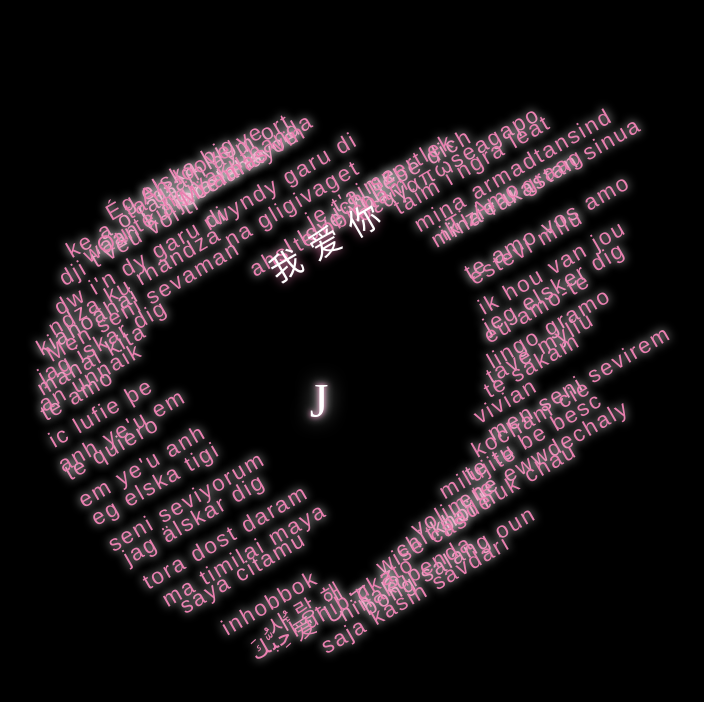
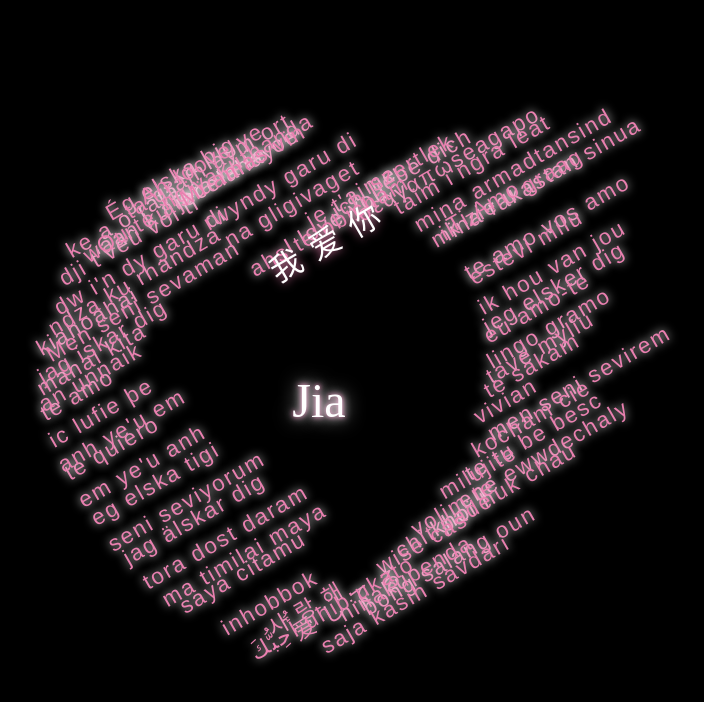
Before and after one commit to ailianjia/ailianjia.github.io, a plain HTML site: page index.html in a window 1280 px wide. Shown: the whole page, without its empty margins (385-1089 px from the left). Drawn offline with Linux system fonts and the light colour scheme; a script that the page names is missing.

Commit message:
Update index.html

```diff
--- a/index.html
+++ b/index.html
@@ -977,7 +977,7 @@ body {
   </div>
   <div id="ui">
     <!-- 在这里插入你的需求 -->
-          <div class="new">J</div>
+          <div class="new">Jia</div>
   </div>
   <div class="love">
     <div class="love_horizontal">
```
